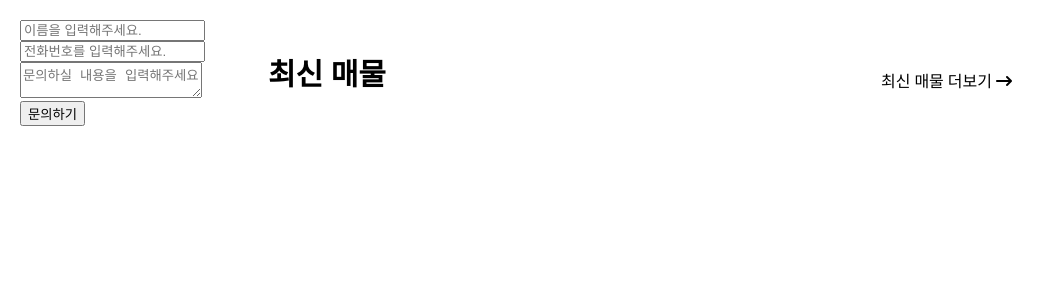
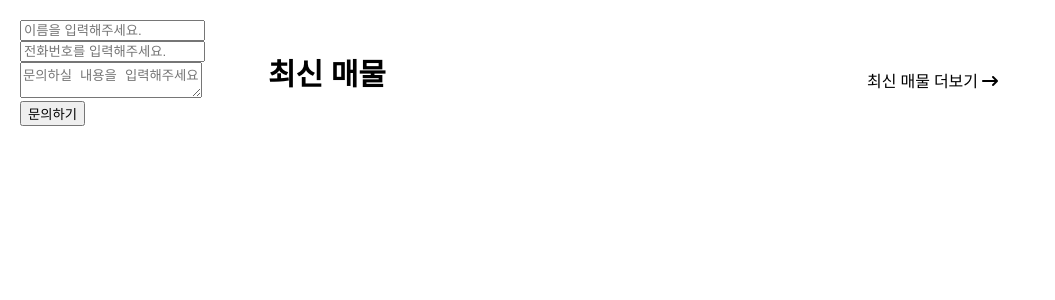
Before and after one commit to soyeonnnb/real-estate-website, a Django app: page / in a window 1280 px wide. Shown: the part 70-370 px from the top of the page, without its empty margins (0-1055 px from the left). Run offline with Django 3.2, Linux system fonts and the light colour scheme; data that the repository does not hold is empty; parts of the project's set-up code (start-up, migrations or seed data) failed here and were passed over; some libraries are stand-ins or nearby versions.

Commit message:
feat: home-title nowrap 추가

```diff
--- a/static/css/reset.css
+++ b/static/css/reset.css
@@ -139,4 +139,5 @@ h4,
 h5,
 h6 {
   cursor:default;
+  white-space: nowrap;
 }
--- a/static/css/screen/home.css
+++ b/static/css/screen/home.css
@@ -8,6 +8,10 @@
 .home-title h2{
     font-size: 30px;
     font-weight:700;
+}
+.home-title a {
+    width:145px;
+    margin-left:20px;
 }
 .sale-container {
     display:grid;
```
